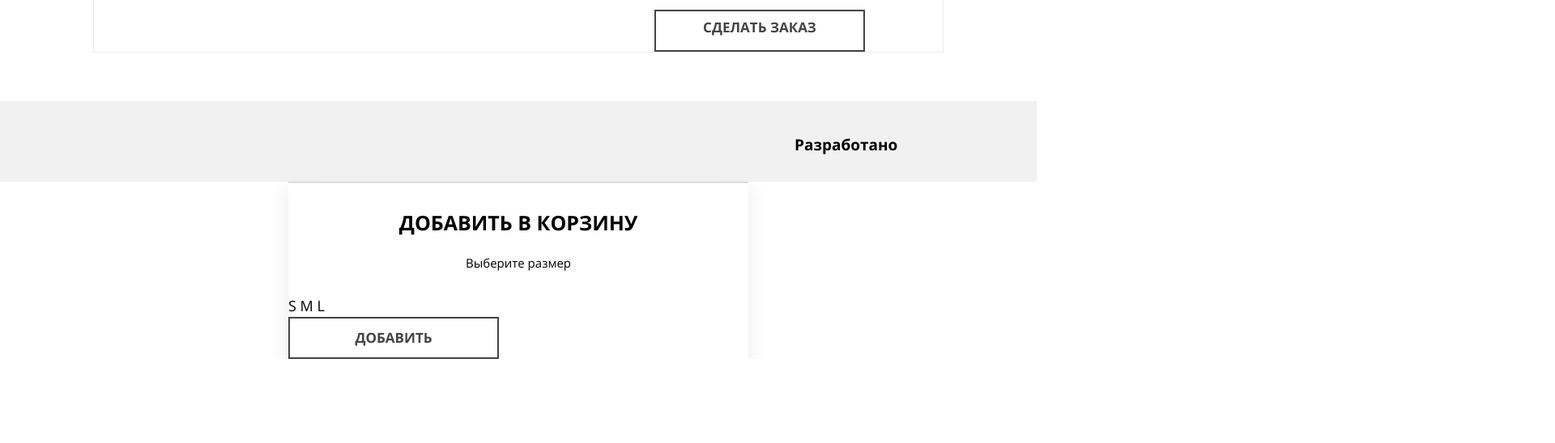
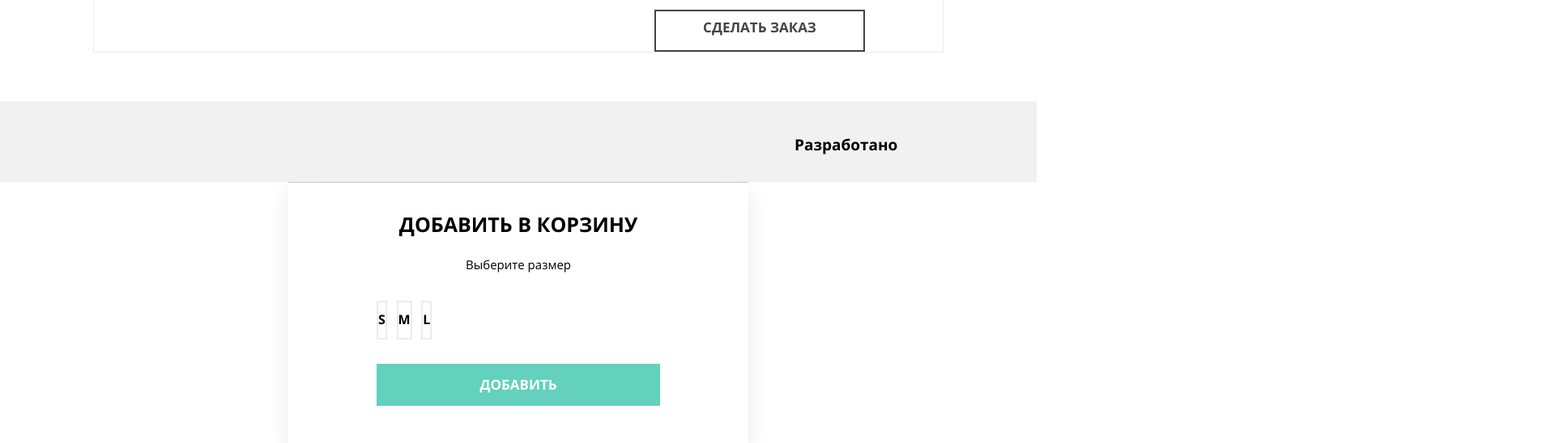
Before and after one commit to tiangela/Mishka, a plain HTML site: page catalog.html in a window 1280 px wide. Shown: the part 1693-2241 px from the top of the page at 81% size, 1920 px wide, since content can reach past the window. Before the commit the page ends 2137 px from the top, so only its background shows below. Drawn offline with nearby package versions, Linux system fonts and the light colour scheme; files that its build step writes are made by us from their sources.

Commit message:
доделала модальное окно для трех версий

```diff
--- a/less/blocks/button.less
+++ b/less/blocks/button.less
@@ -23,4 +23,10 @@
   &--contacts {
     margin: 0 auto;
   }
+  &--modal {
+    color: @body-color;
+    background-color: @color-green;
+    border: none;
+    width: 100%;
+  }
 }
--- a/less/blocks/main.less
+++ b/less/blocks/main.less
@@ -108,6 +108,7 @@
     background: url("../img/bg-zigzag-fill.svg");
     bottom: -19px;
     z-index: 2;
+    left: 10px;
 }
   .main__container {
     .container ();
--- a/less/blocks/modal.less
+++ b/less/blocks/modal.less
@@ -1,75 +1,84 @@
 .modal {
+  display: flex;
+  flex-wrap: wrap;
+  justify-content: center;
   background-color: @body-color;
   border-top: 1px solid @modal-grey;
   box-shadow: 0px 10px 28px -2px @border-grey;
   width: 100%;
   margin: 0 auto;
+  padding-top: 36px;
+  padding-bottom: 46px;
 }
-  /*.container();*/
+
   .modal__wrapper {
+    width: 260px;
     display: flex;
-    justify-content: center;
+    justify-content: space-between;
     flex-wrap: wrap;
     input {
       display: none;
     }
   }
+
   .modal__wrapper {
-  input + label {
+  label {
   display: inline-block;
   text-align: center;
+  font-size: 16px;
+  line-height: 17px;
+  font-weight: 600;
+  height: 48px;
   padding: 0;
-  margin: 0 10px 0 0;
+  padding-top: 13px;
+  margin-right: 7px;
+  margin-bottom: 30px;
+  flex-grow: 1;
+  border: 2px solid @light-grey;
+  }
 }
-.modal__size + label:after {
-  display: inline-block;
-  content: "f";
-  width: 30px;
-  height: 20px;
-  border: 1px solid grey;
-  padding: 5px;
-  text-align: center;
-  margin-left: 10px;
-}
+  .modal__wrapper {
+  label:last-of-type {
+    margin-right: 0;
+  }
+  }
 
-input:checked + label:after {
-  border: 4px solid grey;
-}
-/*  display: block;
-  width: 72px;
-  height: 44px;
-  margin-right: 10px;
-  border: 1px solid green;
-  text-align: center;*/
-}
+.modal__wrapper input:checked + label {
+      border: 2px solid @color-green;
+  }
+
   .modal__form {
     p {
       text-align: center;
       margin: 0 auto;
     }
   }
+
   .modal__title {
     display: block;
     font-size: 25px;
     line-height: 30px;
     font-weight: 600;
     text-transform: uppercase;
-    padding-top: 34px;
     padding-bottom: 20px;
     width: 150px;
   }
+
   .modal__text {
     font-size: 15px;
     line-height: 30px;
     font-weight: 400;
-    padding-bottom: 25px;
+    padding-bottom: 30px;
   }
+
 @media @tablet-widths {
-  .modal__wrapper {
-    display: block;
-    }
   .modal {
     width: 568px;
+  }
+  .modal__wrapper {
+    width: 350px;
+    margin-left: 108px;
+    margin-right: 108px;
   }
 }
 
```
Also changed, not shown: index.html (+3 -3 lines).
